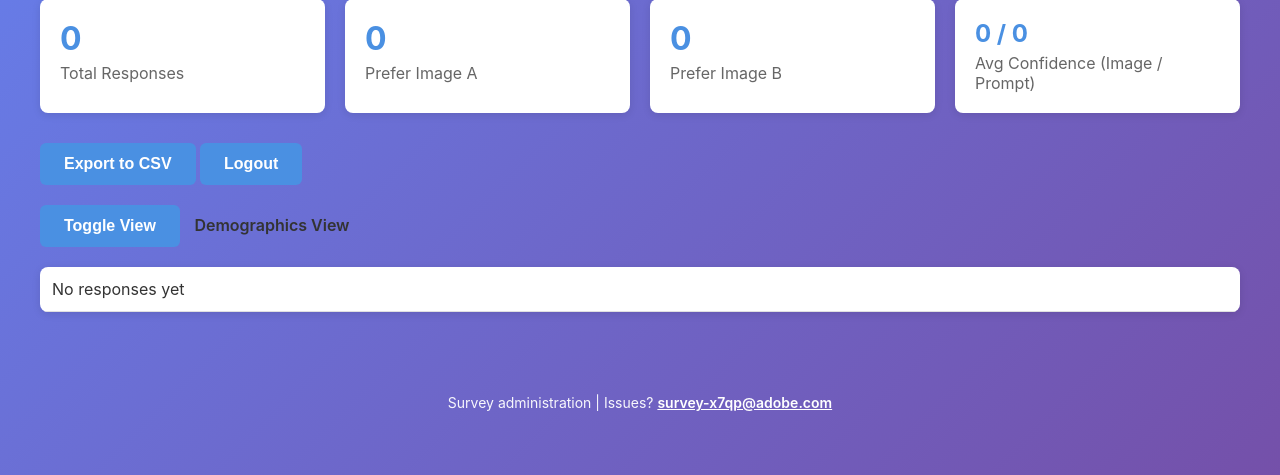
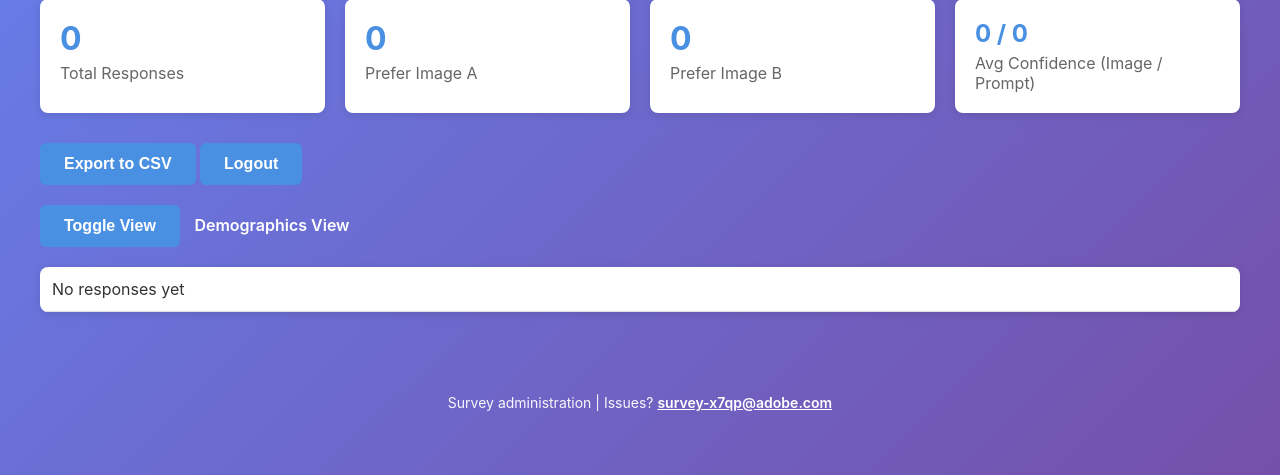
Before and after one commit to kmatzen/juxtapose, a Flask app: page /admin in a window 1280 px wide. Shown: the part 115-590 px from the top of the page. Run offline with Flask 3, Linux system fonts and the light colour scheme; the visitor is signed in with stand-in values (Sample User, id 1); data that the repository does not hold is empty.

Commit message:
Fix low contrast text on admin page
Make 'Demographics View' text white for better visibility on purple background.

```diff
--- a/src/survey/templates/admin.html
+++ b/src/survey/templates/admin.html
@@ -35,7 +35,7 @@
 
         <div style="margin-bottom: 20px;">
             <button class="btn btn-primary" onclick="toggleView()">Toggle View</button>
-            <span id="view-mode" style="margin-left: 10px; font-weight: 600;">Demographics View</span>
+            <span id="view-mode" style="margin-left: 10px; font-weight: 600; color: white;">Demographics View</span>
         </div>
 
         <table id="results-table">
```
